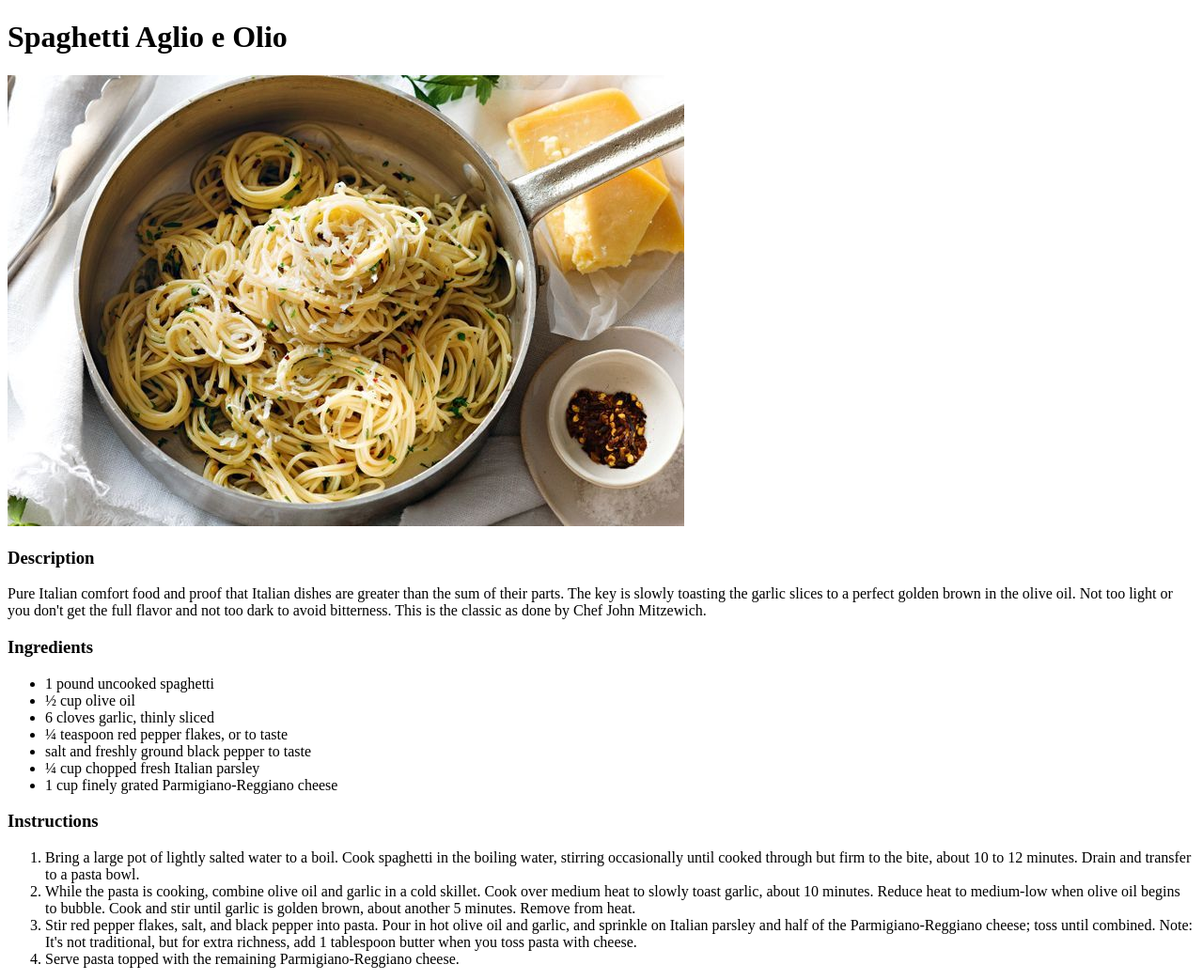
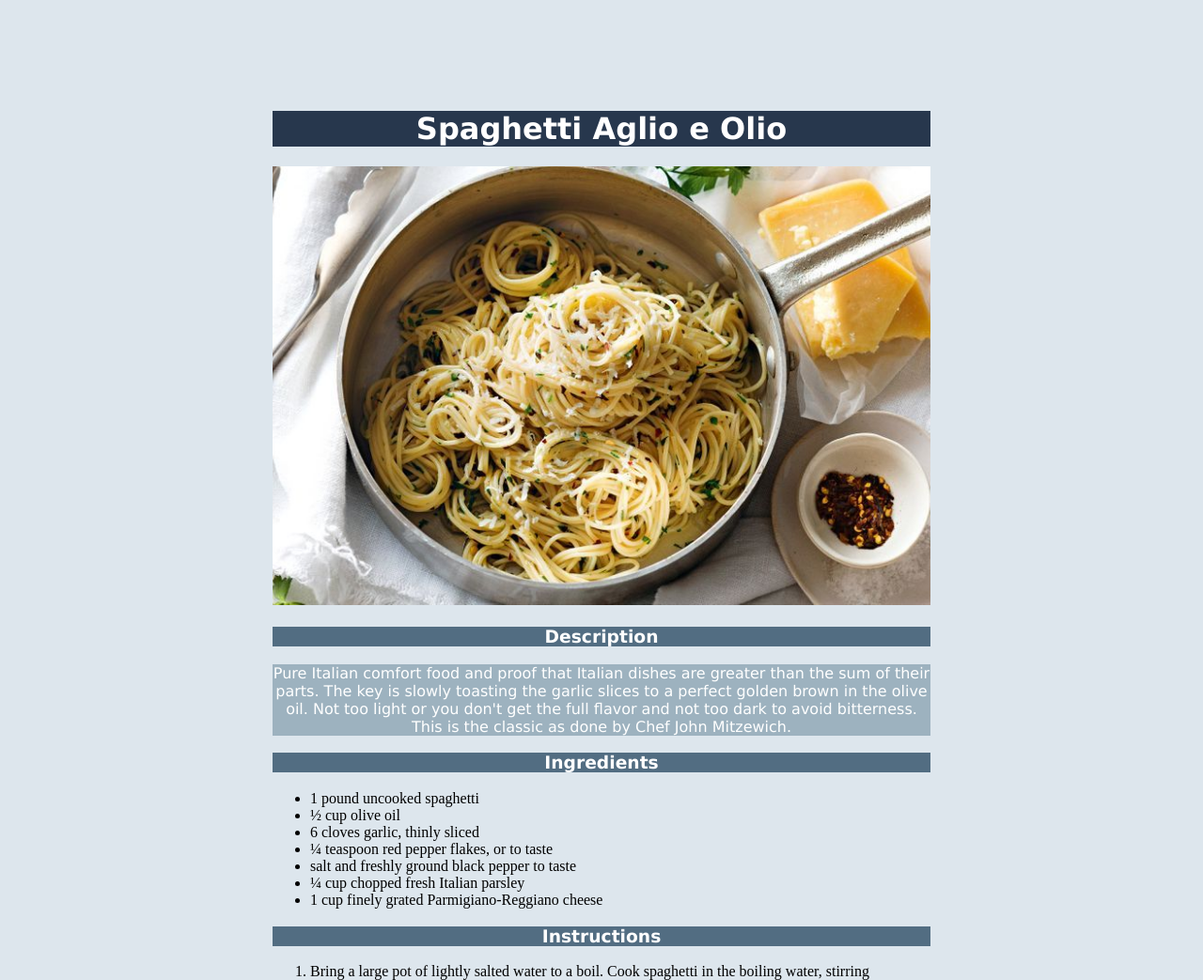
Before and after one commit to jnoisyhawk/odin-recipes, a plain HTML site: page recipes/spaghetti-aglio-e-olio.html in a window 1280 px wide. Shown: the top 1043 px of the page at 94% size. Drawn offline with Linux system fonts and the light colour scheme.

Commit message:
Adding CSS file and styling pages

```diff
--- a/recipes/spaghetti-aglio-e-olio.html
+++ b/recipes/spaghetti-aglio-e-olio.html
@@ -3,16 +3,20 @@
 <head>
     <meta charset="UTF-8">
     <title>Spaghetti Aglio e Olio</title>
+
+    <link rel="stylesheet" href="../styles.css">
+
 </head>
 <body>
-    <h1>Spaghetti Aglio e Olio</h1>
+    <div class="container">
+        <h1 class="two">Spaghetti Aglio e Olio</h1>
 
-    <img src="aglio-e-olio.jpg" alt="Spaghetti with garlic and olive oil">
+        <img src="aglio-e-olio.jpg" width="700px"="Spaghetti with garlic and olive oil">
 
-    <h3>Description</h3>
-        <p>Pure Italian comfort food and proof that Italian dishes are greater than the sum of their parts. The key is slowly toasting the garlic slices to a perfect golden brown in the olive oil. Not too light or you don't get the full flavor and not too dark to avoid bitterness. This is the classic as done by Chef John Mitzewich. </p>
+        <h3 class="two">Description</h3>
+            <p class="two">Pure Italian comfort food and proof that Italian dishes are greater than the sum of their parts. The key is slowly toasting the garlic slices to a perfect golden brown in the olive oil. Not too light or you don't get the full flavor and not too dark to avoid bitterness. This is the classic as done by Chef John Mitzewich. </p>
 
-    <h3>Ingredients</h3>
+        <h3 class="two">Ingredients</h3>
             <ul>
                 <li>1 pound uncooked spaghetti
                 </li>
@@ -30,7 +34,7 @@
                 </li>
             </ul>
 
-    <h3>Instructions</h3>
+        <h3 class="two">Instructions</h3>
             <ol>
                 <li>Bring a large pot of lightly salted water to a boil. Cook spaghetti in the boiling water, stirring occasionally until cooked through but firm to the bite, about 10 to 12 minutes. Drain and transfer to a pasta bowl.
                 </li>
@@ -42,6 +46,6 @@
                 </li>
 
             </ol>
-
+    </div>
 </body>
 </html>
--- /dev/null
+++ b/styles.css
@@ -0,0 +1,18 @@
+
+
+body {background-color: #DDE6ED;
+padding: 10px;}
+.container {
+    width: 80%;
+    max-width: 700px;
+    margin: 100px auto;
+    padding-left: 100px;
+    padding-right: 100px;
+}
+.homepage {background-color: #526D82;}
+h1 {text-align: center;
+     background-color: #27374D;}
+.two{font-family: Verdana, Geneva, Tahoma, sans-serif;
+    text-align: center; color: white;}
+h3 {background-color: #526D82;}
+p {background-color: #9DB2BF;}
```
Also changed, not shown: index.html (+18 -8 lines), recipes/british-sausage-rolls.html (+10 -6 lines), recipes/gordon-ramsays-shepherds-pie.html (+10 -8 lines). Lines whose indentation alone changed are shown as unchanged.
